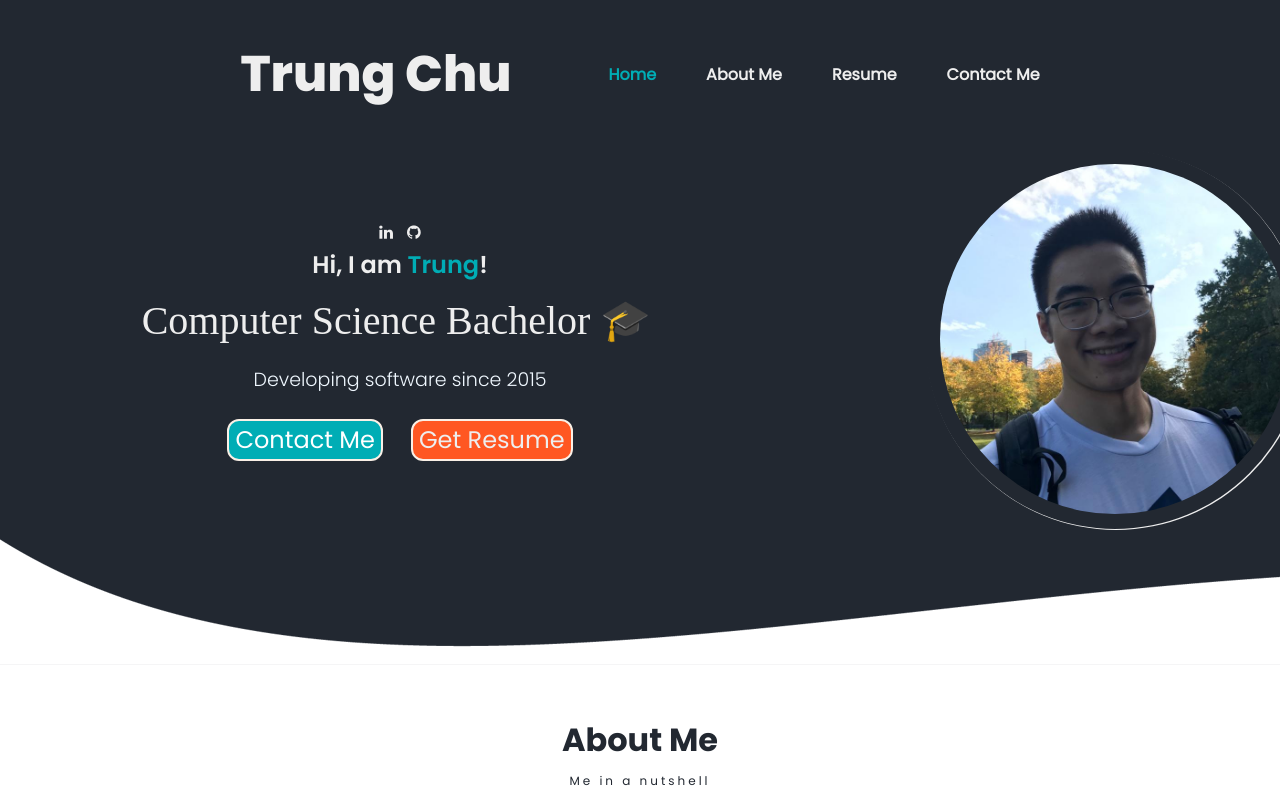
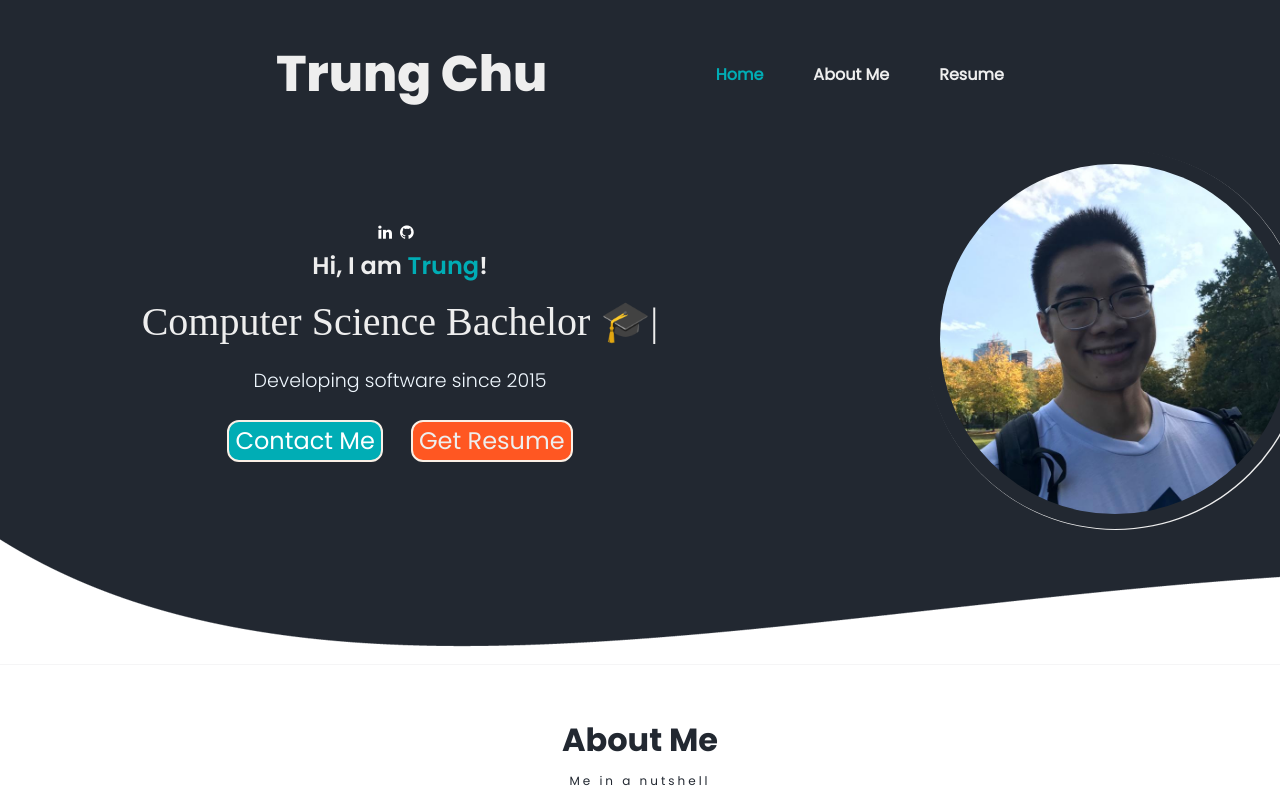
Before and after one commit to tcq1/portfolio, a React (Create React App) app: page / in a window 1280 px wide. Shown: the top 800 px of the page. Built offline with nearby package versions, Linux system fonts and the light colour scheme.

Commit message:
remove contact me

```diff
--- a/src/PortfolioContainer/AboutMe/AboutMe.js
+++ b/src/PortfolioContainer/AboutMe/AboutMe.js
@@ -80,9 +80,11 @@
                         {/* Buttons */}
                         <div className={'about-me-options'}>
                             <div className={'profile-options'}>
-                                <button className={'primary-btn'} onClick={() => ScrollService.scrollHandler.scrollToContact()}>
-                                    Contact Me
-                                </button>
+                                <a href={'mailto:tru.chu.qu@gmail.com'}>
+                                    <button className={'primary-btn'}>
+                                        Contact Me
+                                    </button>
+                                </a>
                                 <a href={'cv.pdf'} download={'Trung_Chu.pdf'}>
                                     <button className={'highlighted-btn'}>
                                         Get Resume
--- a/src/PortfolioContainer/ContactMe/ContactMe.css
+++ b/src/PortfolioContainer/ContactMe/ContactMe.css
@@ -124,15 +124,6 @@
     flex: 0.9;
 }
 
-.external i {
-    padding: 7px;
-    color: var(--light-grey);
-}
-
-.external i:hover {
-    transform: scale(1.5);
-}
-
 button .loading {
     width: 100%;
 }
--- a/src/PortfolioContainer/Home/Profile/Profile.js
+++ b/src/PortfolioContainer/Home/Profile/Profile.js
@@ -48,9 +48,11 @@
 
                     {/* Buttons */}
                     <div className={'profile-options'}>
-                        <button className={'primary-btn'} onClick={() => ScrollService.scrollHandler.scrollToContact()}>
-                            Contact Me
-                        </button>
+                        <a href={'mailto:tru.chu.qu@gmail.com'}>
+                            <button className={'primary-btn'}>
+                                Contact Me
+                            </button>
+                        </a>
                         <a href={'cv.pdf'} download={'Trung_Chu.pdf'}>
                             <button className={'highlighted-btn'}>
                                 Get Resume
--- a/src/utils/CommonUtils.js
+++ b/src/utils/CommonUtils.js
@@ -16,10 +16,10 @@
         screen_name: 'Resume',
         component: Resume,
     },
-    {
+    /*{
         screen_name: 'Contact Me',
         component: ContactMe,
-    },
+    },*/
 ];
 
 export const GET_SCREEN_INDEX = (screen_name) => {
```
